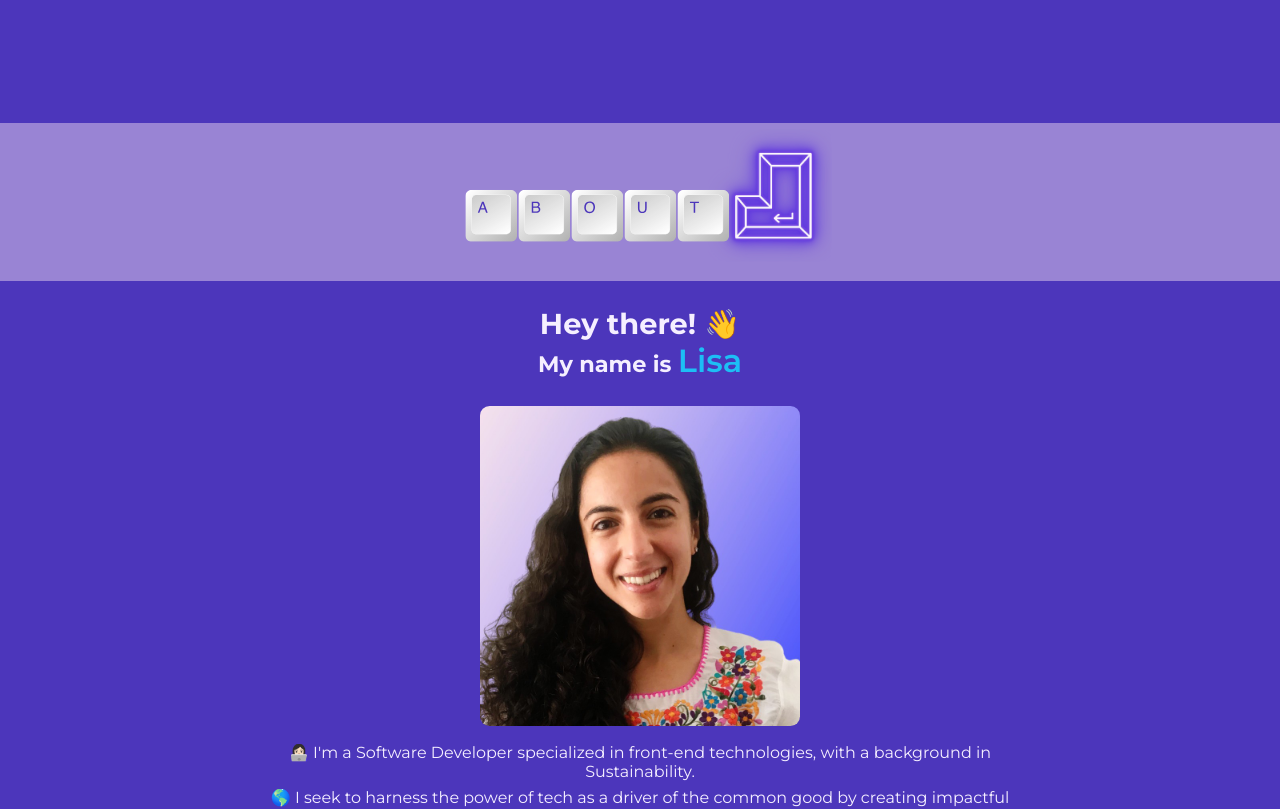
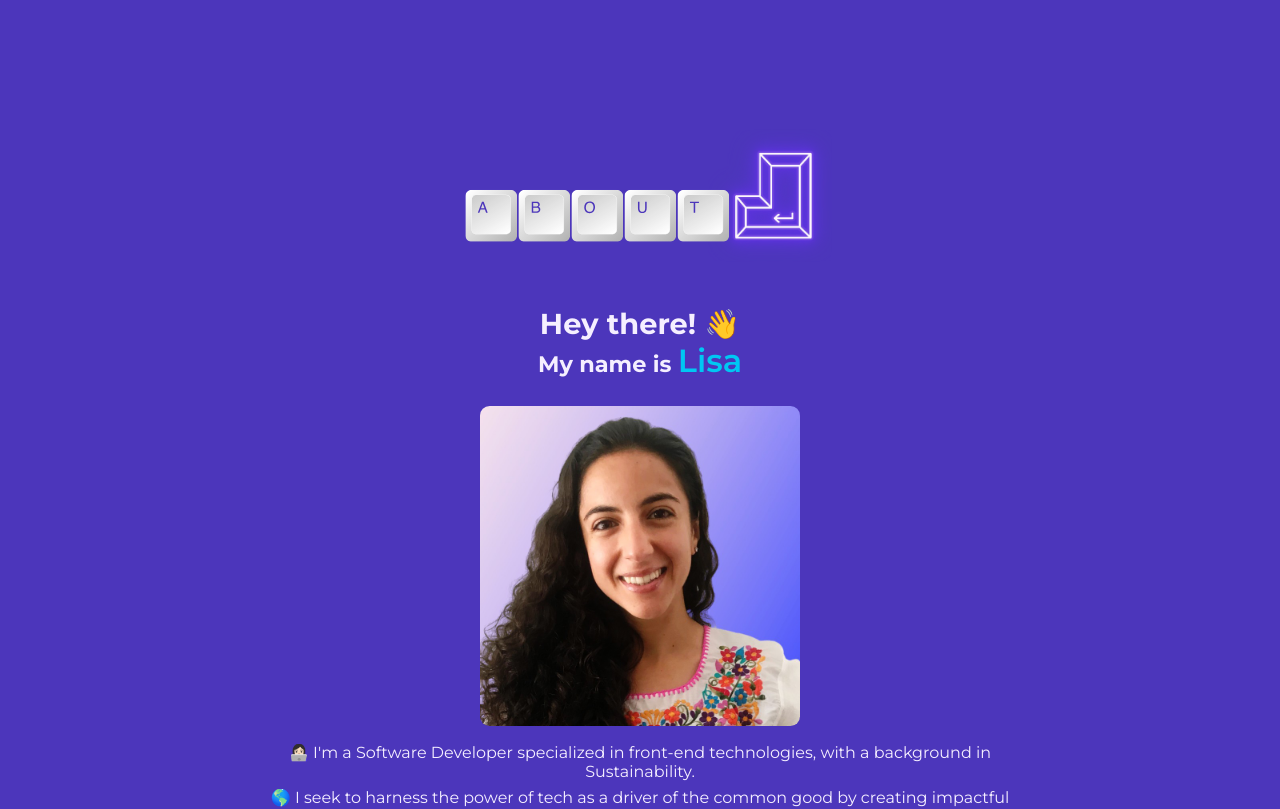
Before and after one commit to LisaSmeke/React-Project, a React (Create React App) app in the folder my-app/: page / in a window 1280 px wide. Shown: the part 960-1769 px from the top of the page. Built offline with nearby package versions, Linux system fonts and the light colour scheme.

Commit message:
Add Home page and hero section

```diff
--- a/my-app/src/App.tsx
+++ b/my-app/src/App.tsx
@@ -1,18 +1,18 @@
 import React from 'react';
 import Nav from './components/Nav/Nav';
+import Home from './components/pages/Home/Home';
 import About from './components/pages/About/About';
 import Learn from './components/pages/Learn/Learn';
 import Blog from './components/pages/Blog/Blog';
 import Inspo from './components/pages/Inspo/Inspo';
 import Contact from './components/pages/Contact/Contact';
 import Footer from './components/Footer/Footer';
-import HeroSection from './components/pages/Hero/Hero';
 
 function App() {
   return (
     <>
       <Nav />
-      <HeroSection />
+      <Home />
       <About />
       <Learn />
       <Blog />
--- a/my-app/src/components/pages/About/About.module.css
+++ b/my-app/src/components/pages/About/About.module.css
@@ -8,7 +8,7 @@
   padding-bottom: 3%;
 }
 .about-header-container {
-  background-color: var(--secondary);
+  /* background-color: var(--secondary); */
   margin-top: 1000px;
 }
 .about-title {
--- /dev/null
+++ b/my-app/src/components/pages/Home/Home.tsx
@@ -0,0 +1,8 @@
+import styles from './Home.module.css';
+import HeroSection from '../../Hero/Hero';
+
+const Home = () => {
+  return <HeroSection />;
+};
+
+export default Home;
--- a/my-app/src/index.css
+++ b/my-app/src/index.css
@@ -1,12 +1,19 @@
 :root {
   --main-bg-color: #4c36bb;
-  --secondary: #9984d4;
-  --light-text-color: #f5efff;
+  --secondary: #0089f6;
+  --light-text-color: #56fbdb;
+  --dark-text-color: #4a4453;
+  --highlight-blue: #00c7f3;
+  --highlight-purple: #c39bff;
+  --white: #fbfcfa;
+  --black: #030104;
   /* --light-text-color: #dfebf7; */
-  --dark-text-color: #230c33;
+  /* --dark-text-color: #230c33; */
+  /* --secondary: #9984d4; */
   /* --dark-text-color: #091e51; */
-  --highlight-blue: #1dbef5;
-  --highlight-purple: #592e83;
+  /* --highlight-blue: #1dbef5; */
+  /* --light-text-color: #f5efff; */
+  /* --highlight-purple: #592e83; */
 }
 
 * {
@@ -21,3 +28,7 @@ body {
   background-color: var(--main-bg-color);
   color: var(--light-text-color);
 }
+
+.main-wrapper {
+  background-color: red;
+}
--- a/my-app/src/index.tsx
+++ b/my-app/src/index.tsx
@@ -4,13 +4,11 @@ import './index.css';
 import App from './App';
 import reportWebVitals from './reportWebVitals';
 
-const root = ReactDOM.createRoot(
-  document.getElementById('root') as HTMLElement
-);
+const root = ReactDOM.createRoot(document.getElementById('root') as HTMLElement);
 root.render(
   <React.StrictMode>
     <App />
-  </React.StrictMode>
+  </React.StrictMode>,
 );
 
 // If you want to start measuring performance in your app, pass a function
```
Also changed, not shown: my-app/src/components/Hero/Hero.module.css (renamed from my-app/src/components/pages/Hero/Hero.module.css), my-app/src/components/Hero/Hero.tsx (renamed from my-app/src/components/pages/Hero/Hero.tsx), my-app/src/components/pages/Home/Home.module.css (added).
